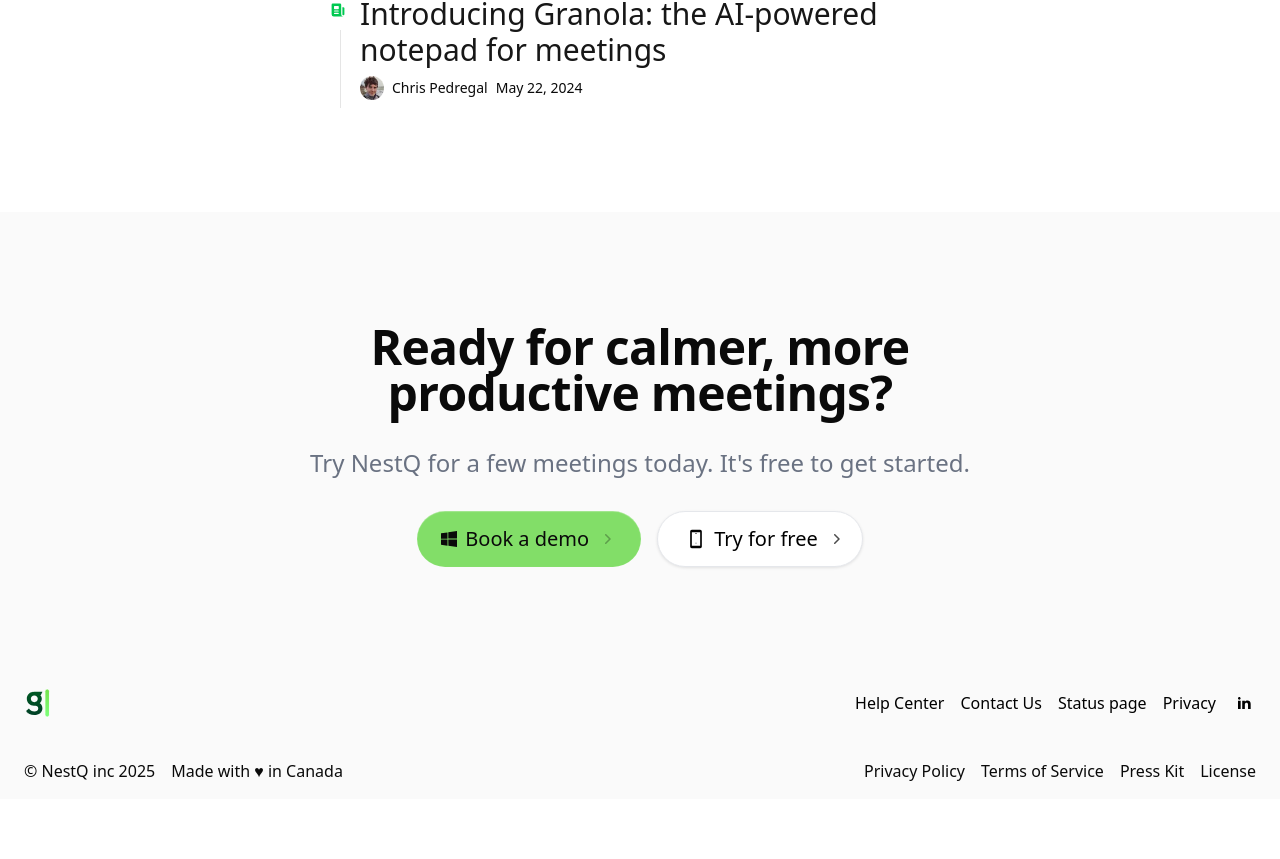
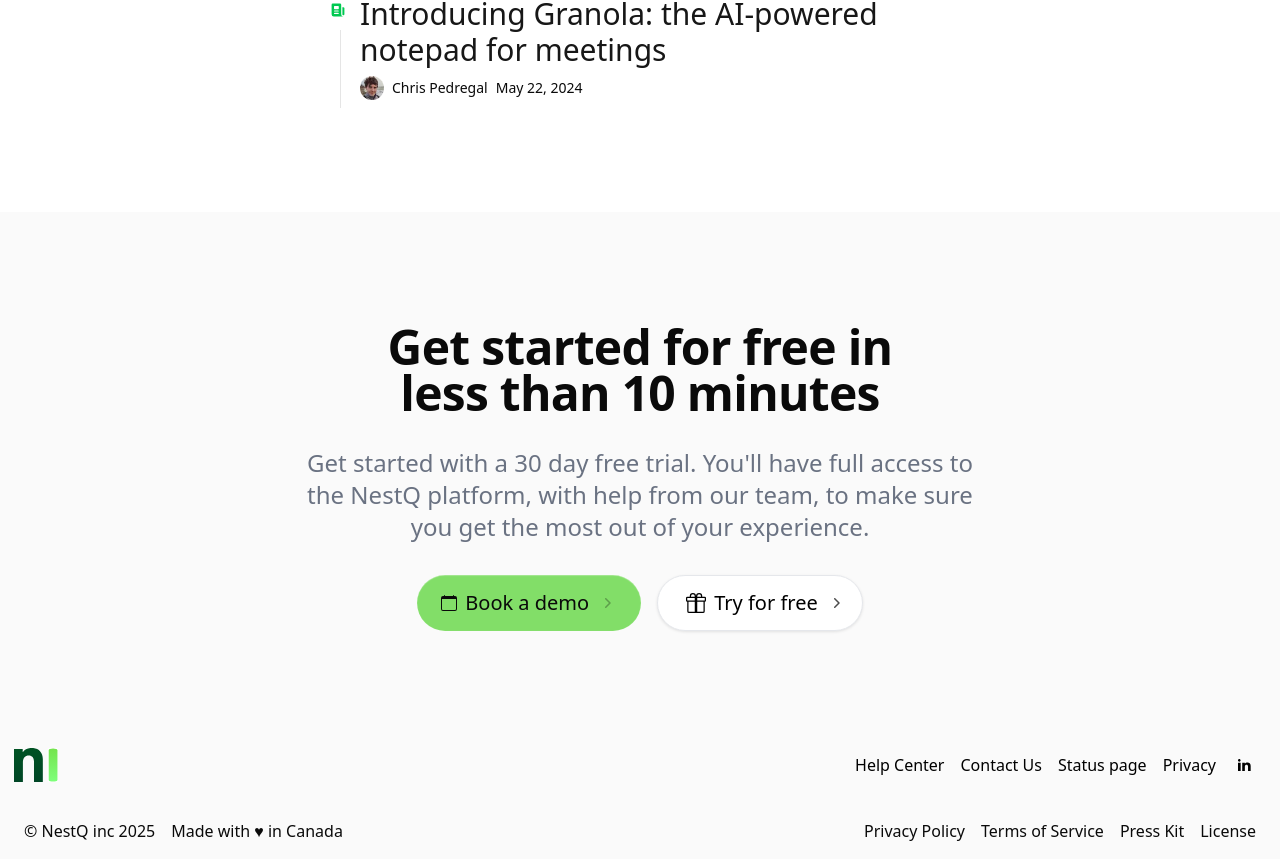
Before and after one commit to Raheel1258/granolaai-website, a Next.js app: page /blog in a window 1280 px wide. Shown: the part 1914-2773 px from the top of the page. Before the commit the page ends 2713 px from the top, so only its background shows below. Built offline with nearby package versions, Linux system fonts and the light colour scheme.

Commit message:
text update

```diff
--- a/src/components/Footer.tsx
+++ b/src/components/Footer.tsx
@@ -2,6 +2,7 @@
 import Image from "next/image";
 import Link from "next/link";
 import React from "react";
+import { calendlyLink, signupLink, linkedinLink } from "@/constants/nav-links";
 
 const Footer = () => {
   return (
@@ -9,13 +10,16 @@
       <section className="flex overflow-visible relative flex-col items-center py-16 w-full sm:px-6 md:py-24 lg:py-20 lg:px-8 lg:max-w-6xl gap-8 justify-center px-0 mx-auto max-w-7xl text-xl text-center lg:gap-8">
         <div className="flex flex-col col-span-full gap-4 mx-auto max-w-2xl text-center lg:gap-8">
           <h2 className="text-3xl lg:text-5xl text-colored font-bold tracking-[-0.015em] leading-[0.95] text-balance">
-            Ready for calmer, more productive meetings?
+            Get started for free in less than 10 minutes
           </h2>
           <p className="text-xl font-medium lg:text-2xl text-gray-500">
-            Try NestQ for a few meetings today. It&apos;s free to get started.
+            Get started with a 30 day free trial. You&apos;ll have full access
+            to the NestQ platform, with help from our team, to make sure you get
+            the most out of your experience.
           </p>
         </div>
         <div className="flex flex-col md:flex-row gap-4">
+          <Link href={calendlyLink} passHref>
             <button
               className="flex-none bg-[#82de68] justify-center flex gap-2 items-center from-accent to-accent-strong hover:scale-[101%] transform-gpu text-colored-primary rounded-full focus:ring-2 focus:ring-accent font-medium focus:ring-offset-2 focus:outline-none text-sm sm:text-base lg:text-xl shadow-[inset_0px_0.5px_1px_rgb(255_255_255_/_0.5)] group relative overflow-hidden duration-75 z-20 px-3 sm:px-6 h-10 sm:h-12 lg:h-14 transition-all cursor-pointer whitespace-nowrap"
               type="button"
@@ -24,16 +28,16 @@
               aria-controls="radix-:rv:"
               data-state="closed"
             >
-            {/* Android icon - made smaller on mobile */}
+              {/* Calendar icon */}
               <svg
                 xmlns="http://www.w3.org/2000/svg"
                 width="14"
                 height="14"
-              viewBox="0 0 24 24"
                 fill="currentColor"
                 className="w-3.5 h-3.5 sm:w-4 sm:h-4"
+                viewBox="0 0 16 16"
               >
-              <path d="M0 3.449L9.75 2.1v9.451H0m10.949-9.602L24 0v11.4H10.949M0 12.6h9.75v9.451L0 20.699M10.949 12.6H24V24l-12.9-1.801" />
+                <path d="M3.5 0a.5.5 0 0 1 .5.5V1h8V.5a.5.5 0 0 1 1 0V1h1a2 2 0 0 1 2 2v11a2 2 0 0 1-2 2H2a2 2 0 0 1-2-2V3a2 2 0 0 1 2-2h1V.5a.5.5 0 0 1 .5-.5M1 4v10a1 1 0 0 0 1 1h12a1 1 0 0 0 1-1V4z" />
               </svg>
               <span>Book a demo</span>
               <svg
@@ -51,25 +55,22 @@
                 ></path>
               </svg>
             </button>
+          </Link>
+          <Link href={signupLink} passHref>
             <button
               className="flex-none bg-white justify-center flex gap-2 items-center hover:scale-[101%] transform-gpu text-black rounded-full focus:ring-2 focus:ring-gray-300 font-medium focus:ring-offset-2 focus:outline-none text-base lg:text-xl shadow-[0_1px_3px_rgba(0,0,0,0.1)] group relative overflow-hidden duration-75 z-20 px-6 h-12 lg:h-14 transition-all cursor-pointer lg:pl-7 lg:pr-4 border border-gray-200 hover:border-gray-300"
               type="button"
             >
-            {/* Mobile phone icon with top/bottom lines */}
+              {/* Gift icon */}
               <svg
                 xmlns="http://www.w3.org/2000/svg"
                 width="20"
                 height="20"
-              viewBox="0 0 24 24"
                 fill="currentColor"
                 className="w-5 h-5"
+                viewBox="0 0 16 16"
               >
-              <path d="M17 1H7c-1.1 0-2 .9-2 2v18c0 1.1.9 2 2 2h10c1.1 0 2-.9 2-2V3c0-1.1-.9-2-2-2zm0 19H7V4h10v16z" />
-              <path
-                d="M12 17.5c.28 0 .5-.22.5-.5s-.22-.5-.5-.5-.5.22-.5.5.22.5.5.5z"
-                fillRule="evenodd"
-              />
-              <rect x="11" y="5" width="2" height="1" rx=".5" />
+                <path d="M3 2.5a2.5 2.5 0 0 1 5 0 2.5 2.5 0 0 1 5 0v.006c0 .07 0 .27-.038.494H15a1 1 0 0 1 1 1v2a1 1 0 0 1-1 1v7.5a1.5 1.5 0 0 1-1.5 1.5h-11A1.5 1.5 0 0 1 1 14.5V7a1 1 0 0 1-1-1V4a1 1 0 0 1 1-1h2.038A3 3 0 0 1 3 2.506zm1.068.5H7v-.5a1.5 1.5 0 1 0-3 0c0 .085.002.274.045.43zM9 3h2.932l.023-.07c.043-.156.045-.345.045-.43a1.5 1.5 0 0 0-3 0zM1 4v2h6V4zm8 0v2h6V4zm5 3H9v8h4.5a.5.5 0 0 0 .5-.5zm-7 8V7H2v7.5a.5.5 0 0 0 .5.5z" />
               </svg>
               <span>Try for free</span>
               <svg
@@ -87,163 +88,17 @@
                 ></path>
               </svg>
             </button>
+          </Link>
         </div>
       </section>
       <div className="flex flex-wrap gap-x-4 justify-end items-center mx-auto w-full max-w-7xl text-secondary">
-        <svg
-          width="1024"
-          height="1024"
-          viewBox="0 0 1024 1024"
-          fill="none"
-          className="-ml-2.5 w-12 h-12"
-          xmlns="http://www.w3.org/2000/svg"
-        >
-          <g clipPath="url(#clip0_327_606)">
-            <g filter="url(#filter0_ddii_327_606)">
-              <path
-                d="M425.908 571.994C340.133 571.994 273.341 509.421 273.341 422.943C273.341 335.761 340.133 274.594 433.642 274.594H605.192V278.109L572.851 339.98H558.789C580.584 361.775 593.24 390.601 593.24 423.646C593.24 463.018 575.663 498.172 549.649 516.452V518.561C584.1 535.435 605.895 577.619 605.895 625.428C605.895 710.5 535.588 770.262 432.939 770.262C356.303 770.262 290.918 737.217 257.17 682.377L318.337 627.537C343.648 666.91 387.239 691.517 435.048 691.517C483.56 691.517 517.308 665.503 517.308 627.537C517.308 593.79 492.7 571.291 458.249 571.291C447.703 571.291 443.485 571.994 425.908 571.994ZM359.819 422.943C359.819 463.721 390.051 494.656 432.939 494.656C475.826 494.656 507.465 463.721 507.465 422.943C507.465 384.273 475.826 351.932 432.939 351.932C390.754 351.932 359.819 383.57 359.819 422.943Z"
-                fill="url(#paint0_linear_327_606)"
-              ></path>
-              <rect
-                x="659.61"
-                y="211.801"
-                width="97.0974"
-                height="601.344"
-                rx="48.5487"
-                fill="url(#paint1_linear_327_606)"
-                stroke="white"
-                strokeWidth="18"
-                className="blinking-cursor"
-              ></rect>
-            </g>
-          </g>
-          <defs>
-            <filter
-              id="filter0_ddii_327_606"
-              x="235.17"
-              y="187.801"
-              width="552.538"
-              height="663.344"
-              filterUnits="userSpaceOnUse"
-              colorInterpolationFilters="sRGB"
-            >
-              <feFlood floodOpacity="0" result="BackgroundImageFix"></feFlood>
-              <feColorMatrix
-                in="SourceAlpha"
-                type="matrix"
-                values="0 0 0 0 0 0 0 0 0 0 0 0 0 0 0 0 0 0 127 0"
-                result="hardAlpha"
-              ></feColorMatrix>
-              <feOffset dy="7"></feOffset>
-              <feGaussianBlur stdDeviation="11"></feGaussianBlur>
-              <feComposite in2="hardAlpha" operator="out"></feComposite>
-              <feColorMatrix
-                type="matrix"
-                values="0 0 0 0 0 0 0 0 0 0.254167 0 0 0 0 0.147417 0 0 0 0.15 0"
-              ></feColorMatrix>
-              <feBlend
-                mode="normal"
-                in2="BackgroundImageFix"
-                result="effect1_dropShadow_327_606"
-              ></feBlend>
-              <feColorMatrix
-                in="SourceAlpha"
-                type="matrix"
-                values="0 0 0 0 0 0 0 0 0 0 0 0 0 0 0 0 0 0 127 0"
-                result="hardAlpha"
-              ></feColorMatrix>
-              <feOffset dy="1"></feOffset>
-              <feGaussianBlur stdDeviation="1"></feGaussianBlur>
-              <feComposite in2="hardAlpha" operator="out"></feComposite>
-              <feColorMatrix
-                type="matrix"
-                values="0 0 0 0 0 0 0 0 0 0 0 0 0 0 0 0 0 0 0.13 0"
-              ></feColorMatrix>
-              <feBlend
-                mode="normal"
-                in2="effect1_dropShadow_327_606"
-                result="effect2_dropShadow_327_606"
-              ></feBlend>
-              <feBlend
-                mode="normal"
-                in="SourceGraphic"
-                in2="effect2_dropShadow_327_606"
-                result="shape"
-              ></feBlend>
-              <feColorMatrix
-                in="SourceAlpha"
-                type="matrix"
-                values="0 0 0 0 0 0 0 0 0 0 0 0 0 0 0 0 0 0 127 0"
-                result="hardAlpha"
-              ></feColorMatrix>
-              <feOffset dy="-1"></feOffset>
-              <feGaussianBlur stdDeviation="1"></feGaussianBlur>
-              <feComposite
-                in2="hardAlpha"
-                operator="arithmetic"
-                k2="-1"
-                k3="1"
-              ></feComposite>
-              <feColorMatrix
-                type="matrix"
-                values="0 0 0 0 0 0 0 0 0 0 0 0 0 0 0 0 0 0 0.25 0"
-              ></feColorMatrix>
-              <feBlend
-                mode="normal"
-                in2="shape"
-                result="effect3_innerShadow_327_606"
-              ></feBlend>
-              <feColorMatrix
-                in="SourceAlpha"
-                type="matrix"
-                values="0 0 0 0 0 0 0 0 0 0 0 0 0 0 0 0 0 0 127 0"
-                result="hardAlpha"
-              ></feColorMatrix>
-              <feOffset dy="2"></feOffset>
-              <feGaussianBlur stdDeviation="1"></feGaussianBlur>
-              <feComposite
-                in2="hardAlpha"
-                operator="arithmetic"
-                k2="-1"
-                k3="1"
-              ></feComposite>
-              <feColorMatrix
-                type="matrix"
-                values="0 0 0 0 1 0 0 0 0 1 0 0 0 0 1 0 0 0 0.65 0"
-              ></feColorMatrix>
-              <feBlend
-                mode="normal"
-                in2="effect3_innerShadow_327_606"
-                result="effect4_innerShadow_327_606"
-              ></feBlend>
-            </filter>
-            <linearGradient
-              id="paint0_linear_327_606"
-              x1="431.533"
-              y1="274.594"
-              x2="431.533"
-              y2="770.262"
-              gradientUnits="userSpaceOnUse"
-            >
-              <stop stopColor="#005723" />
-              <stop offset="1" stopColor="#004126" />
-            </linearGradient>
-            <linearGradient
-              id="paint1_linear_327_606"
-              x1="708.159"
-              y1="220.801"
-              x2="708.159"
-              y2="804.144"
-              gradientUnits="userSpaceOnUse"
-            >
-              <stop stopColor="#74E34C" />
-              <stop offset="1" stopColor="#7EFF7B" />
-            </linearGradient>
-            <clipPath id="clip0_327_606">
-              <rect width="1024" height="1024" fill="white"></rect>
-            </clipPath>
-          </defs>
-        </svg>
+        <Image
+          src="/logo-single-letter.svg"
+          alt="NestQ Logo"
+          width={43}
+          height={41}
+          className="-ml-2.5 w-11 h-11"
+        />
         <div className="flex-1"></div>
         {footerLinks.map((link, index: number) => {
           return (
@@ -256,7 +111,7 @@
             </Link>
           );
         })}
-        <Link title="LinkedIn" className="p-1" href="https://www.linkedin.com/">
+        <Link title="LinkedIn" className="p-1" href={linkedinLink}>
           <Image
             src={"/linkedin-icon.svg"}
             alt="linkedin"
--- a/src/components/HeroSection.tsx
+++ b/src/components/HeroSection.tsx
@@ -1,7 +1,7 @@
 import Image from "next/image";
 import React from "react";
-import DeviceDrawer from "./DeviceDrawer";
-import DeviceDrawerContent from "./DeviceDrawerContent";
+import Link from "next/link";
+import { calendlyLink, signupLink } from "@/constants/nav-links";
 
 const HeroSection = () => {
   return (
@@ -14,26 +14,7 @@
         }}
       ></div>
       <div className="flex flex-col gap-4 justify-center items-center px-6 pt-28 pb-12 lg:pb-16 lg:gap-8 md:pt-40 lg:pt-40">
-        <a
-          className="px-3 py-1.5 font-medium rounded-full border text-colored hover:bg-neutral-100 transition-colors flex gap-1 items-center"
-          href="/app?utm_source=homepage"
-        >
-          📲 Get iOS early access
-          <svg
-            xmlns="http://www.w3.org/2000/svg"
-            viewBox="0 0 20 20"
-            fill="currentColor"
-            aria-hidden="true"
-            data-slot="icon"
-            className="size-4 text-tertiary"
-          >
-            <path
-              fillRule="evenodd"
-              d="M8.22 5.22a.75.75 0 0 1 1.06 0l4.25 4.25a.75.75 0 0 1 0 1.06l-4.25 4.25a.75.75 0 0 1-1.06-1.06L11.94 10 8.22 6.28a.75.75 0 0 1 0-1.06Z"
-              clipRule="evenodd"
-            ></path>
-          </svg>
-        </a>
+
         <h1 className="text-4xl md:text-5xl lg:text-7xl font-bold tracking-[-0.020em] text-center leading-[0.9] text-colored">
           <span className="text-colored-tertiary">The</span> AI Meeting Assistant <span className="text-colored-tertiary">for Financial Advisors</span>
         </h1>
@@ -41,16 +22,19 @@
           NestQ turns client conversations into tasks, notes, and compliance records with secure AI.
         </h2>
         <div className="flex flex-col sm:flex-row gap-3">
-          <DeviceDrawer
-            trigger={
+          <Link href={calendlyLink} passHref>
             <button
               className="flex-none bg-[#82de68] justify-center flex gap-2 items-center from-accent to-accent-strong hover:scale-[101%] transform-gpu text-colored-primary rounded-full focus:ring-2 focus:ring-accent font-medium focus:ring-offset-2 focus:outline-none text-base lg:text-xl shadow-[inset_0px_0.5px_1px_rgb(255_255_255_/_0.5)] group relative overflow-hidden duration-75 z-20 px-6 h-12 lg:h-14 transition-all cursor-pointer lg:pl-7 lg:pr-4"
               type="button"
-                aria-haspopup="dialog"
-                aria-expanded="false"
-                aria-controls="radix-:rv:"
-                data-state="closed"
             >
+              <svg
+                xmlns="http://www.w3.org/2000/svg"
+                fill="currentColor"
+                viewBox="0 0 16 16"
+                className="w-5 h-5"
+              >
+                <path d="M3.5 0a.5.5 0 0 1 .5.5V1h8V.5a.5.5 0 0 1 1 0V1h1a2 2 0 0 1 2 2v11a2 2 0 0 1-2 2H2a2 2 0 0 1-2-2V3a2 2 0 0 1 2-2h1V.5a.5.5 0 0 1 .5-.5M1 4v10a1 1 0 0 0 1 1h12a1 1 0 0 0 1-1V4z" />
+              </svg>
               <span>Book Demo</span>
               <svg
                 xmlns="http://www.w3.org/2000/svg"
@@ -67,13 +51,20 @@
                 ></path>
               </svg>
             </button>
-            }
-            content={<DeviceDrawerContent />}
-          />
+          </Link>
+          <Link href={signupLink} passHref>
             <button
               className="flex-none bg-white justify-center flex gap-2 items-center hover:bg-black/5 text-colored-primary rounded-full focus:ring-2 focus:ring-accent font-medium focus:ring-offset-2 focus:outline-none text-base lg:text-xl border border-neutral-200 group relative overflow-hidden duration-75 z-20 px-6 h-12 lg:h-14 transition-all cursor-pointer lg:pl-7 lg:pr-4"
               type="button"
             >
+              <svg
+                xmlns="http://www.w3.org/2000/svg"
+                fill="currentColor"
+                viewBox="0 0 16 16"
+                className="w-5 h-5"
+              >
+                <path d="M3 2.5a2.5 2.5 0 0 1 5 0 2.5 2.5 0 0 1 5 0v.006c0 .07 0 .27-.038.494H15a1 1 0 0 1 1 1v2a1 1 0 0 1-1 1v7.5a1.5 1.5 0 0 1-1.5 1.5h-11A1.5 1.5 0 0 1 1 14.5V7a1 1 0 0 1-1-1V4a1 1 0 0 1 1-1h2.038A3 3 0 0 1 3 2.506zm1.068.5H7v-.5a1.5 1.5 0 1 0-3 0c0 .085.002.274.045.43zM9 3h2.932l.023-.07c.043-.156.045-.345.045-.43a1.5 1.5 0 0 0-3 0zM1 4v2h6V4zm8 0v2h6V4zm5 3H9v8h4.5a.5.5 0 0 0 .5-.5zm-7 8V7H2v7.5a.5.5 0 0 0 .5.5z" />
+              </svg>
               <span>Try for Free</span>
               <svg
                 xmlns="http://www.w3.org/2000/svg"
@@ -90,6 +81,7 @@
                 ></path>
               </svg>
             </button>
+          </Link>
         </div>
       </div>
 
--- a/src/components/MeetingPlatformsSection.tsx
+++ b/src/components/MeetingPlatformsSection.tsx
@@ -5,12 +5,8 @@
     <section className="flex overflow-visible relative flex-col items-center px-4 py-16 w-full max-w-3xl sm:px-6 md:py-24 lg:py-20 lg:px-8 lg:max-w-6xl gap-4 lg:gap-8">
       <div className="flex flex-col col-span-full gap-4 mx-auto max-w-2xl text-center lg:gap-8">
         <h2 className="text-3xl lg:text-5xl text-colored font-bold tracking-[-0.015em] leading-[0.95] text-balance">
-          Works on all platforms, no meeting bots
+          Works on all platforms
         </h2>
-        <p className="text-xl font-medium lg:text-2xl text-colored-secondary">
-          Granola transcribes your Mac&apos;s audio directly, with no meeting
-          bots joining your call
-        </p>
       </div>
 
       <div className="flex flex-wrap justify-center items-center w-full">
@@ -22,16 +18,6 @@
             height={60}
             className="w-20 md:w-28"
             src="/assets/images/meet-logo.jpg"
-          />
-        </div>
-        <div className="flex justify-center items-center">
-          <Image
-            alt="slack-logo logo"
-            loading="lazy"
-            width={120}
-            height={60}
-            className="w-20 md:w-28"
-            src="/assets/images/slack-logo.jpg"
           />
         </div>
         <div className="flex justify-center items-center">
```
Lines whose indentation alone changed are shown as unchanged.
